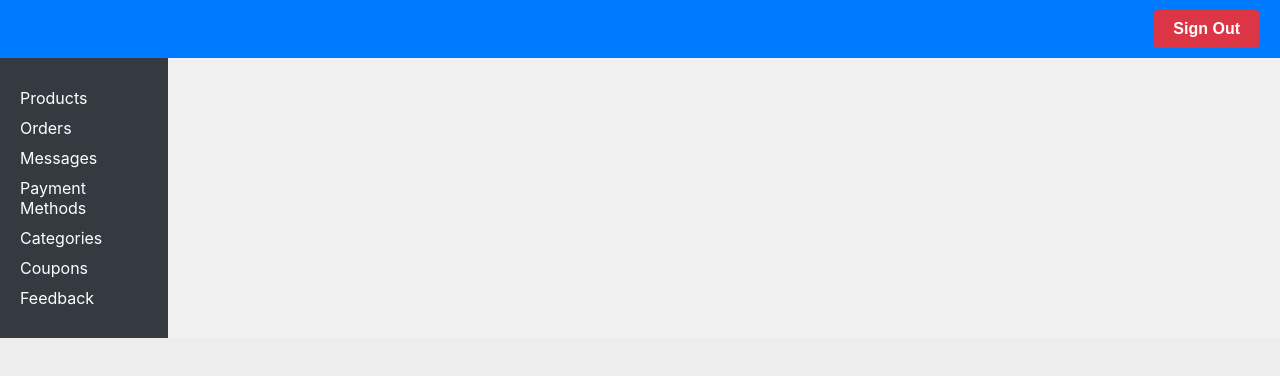
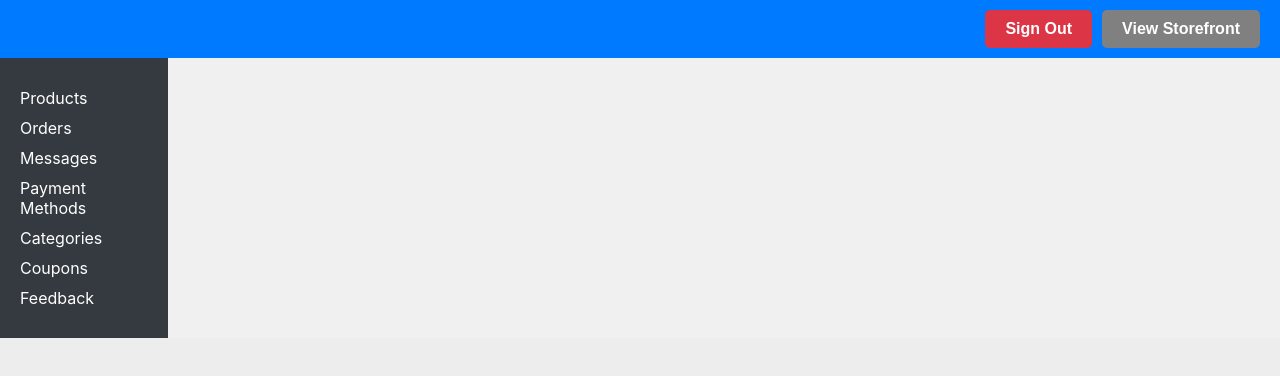
Before and after one commit to PiyushM8/MarkComFrontend, a React (Create React App) app: page /dashboard in a window 1280 px wide. Shown: the top 376 px of the page. Built offline with nearby package versions, Linux system fonts and the light colour scheme; sample sign-in values are in the browser's storage.

Commit message:
Store owner can navigate to the storefront from their dashboard and back

```diff
--- a/src/component/customerDashboard/customerDashboard.css
+++ b/src/component/customerDashboard/customerDashboard.css
@@ -10,7 +10,8 @@
     color: white;
     padding: 10px 20px;
     display: flex;
-    justify-content: space-between;
+    justify-content: right;
+    gap: 10px;
     align-items: center;
   }
 
@@ -44,19 +45,6 @@
     color: #1abc9c;
   }
 
-  /* Buttons */
-  .signout-btn {
-    background-color: #dc3545;
-    color: white;
-    border: none;
-    padding: 10px 20px;
-    cursor: pointer;
-    transition: background-color 0.3s ease;
-    border-radius: 5px;
-    font-size: 16px;
-    font-weight: bold;
-  }
-
   .signout-btn:hover {
     background-color: #c82333;
   }
@@ -70,7 +58,23 @@
 
 /* signout button */
 .signout-btn {
-    background-color: #dc3545;
+  background-color: #dc3545;
+  color: white;
+  border: none;
+  padding: 10px 20px;
+  cursor: pointer;
+  transition: background-color 0.3s ease;
+  border-radius: 5px;
+  font-size: 16px;
+  font-weight: bold;
+}
+
+  .signout-btn:hover {
+    background-color: #c82333;
+  }
+
+  .view-storefront-btn{
+    background-color: gray;
     color: white;
     border: none;
     padding: 10px 20px;
@@ -80,7 +84,3 @@
     font-size: 16px;
     font-weight: bold;
   }
-
-  .signout-btn:hover {
-    background-color: #c82333;
-  }
--- a/src/component/dashboard/dashboard.jsx
+++ b/src/component/dashboard/dashboard.jsx
@@ -5,7 +5,7 @@ import { useEffect } from "react";
 import Queries from "./queries/queries";
 import DashboardInvoicePage from "./invoices/dashboardInvoicePage";
 import DashboardFeedbackPage from "./Feedback/dashboardFeedbackPage";
-import DashboardCouponPage from "./Coupons/dashboardCouponPage";
+import DashboardCouponPage from "./coupons/dashboardCouponPage";
 import DashboardPaymentMethod from "./payment/dashboardPaymentMethod";
 import DashboardCategoriesPage from "./categories/dashboardCatergoriesPage";
 import { showLogin } from "../../utils/loginregister";
@@ -34,6 +34,13 @@ function Dashboard() {
     navigate("/");
   };
 
+  const viewStorefront = () => {
+    const user = JSON.parse(window.sessionStorage.getItem("UserDetails"));
+    console.log(user)
+    navigate(`/${user.Username}`);
+    window.location.reload()
+  }
+
   return (
     <div className="dashboard-cont">
       <div className="dashboard-top-cont">
@@ -42,6 +49,9 @@ function Dashboard() {
         <div className="column-three"></div>
         <button className="signout-btn" onClick={signout}>
           Sign Out
+        </button>
+        <button className="view-storefront-btn" onClick={viewStorefront}>
+          View Storefront
         </button>
       </div>
       <div className="dashboard-main-cont">
--- a/src/component/storefront/storefront.css
+++ b/src/component/storefront/storefront.css
@@ -87,7 +87,7 @@
 }
 
 .column-three{
-    width: 10%;
+
 }
 
 .storefront-info-item{
```
